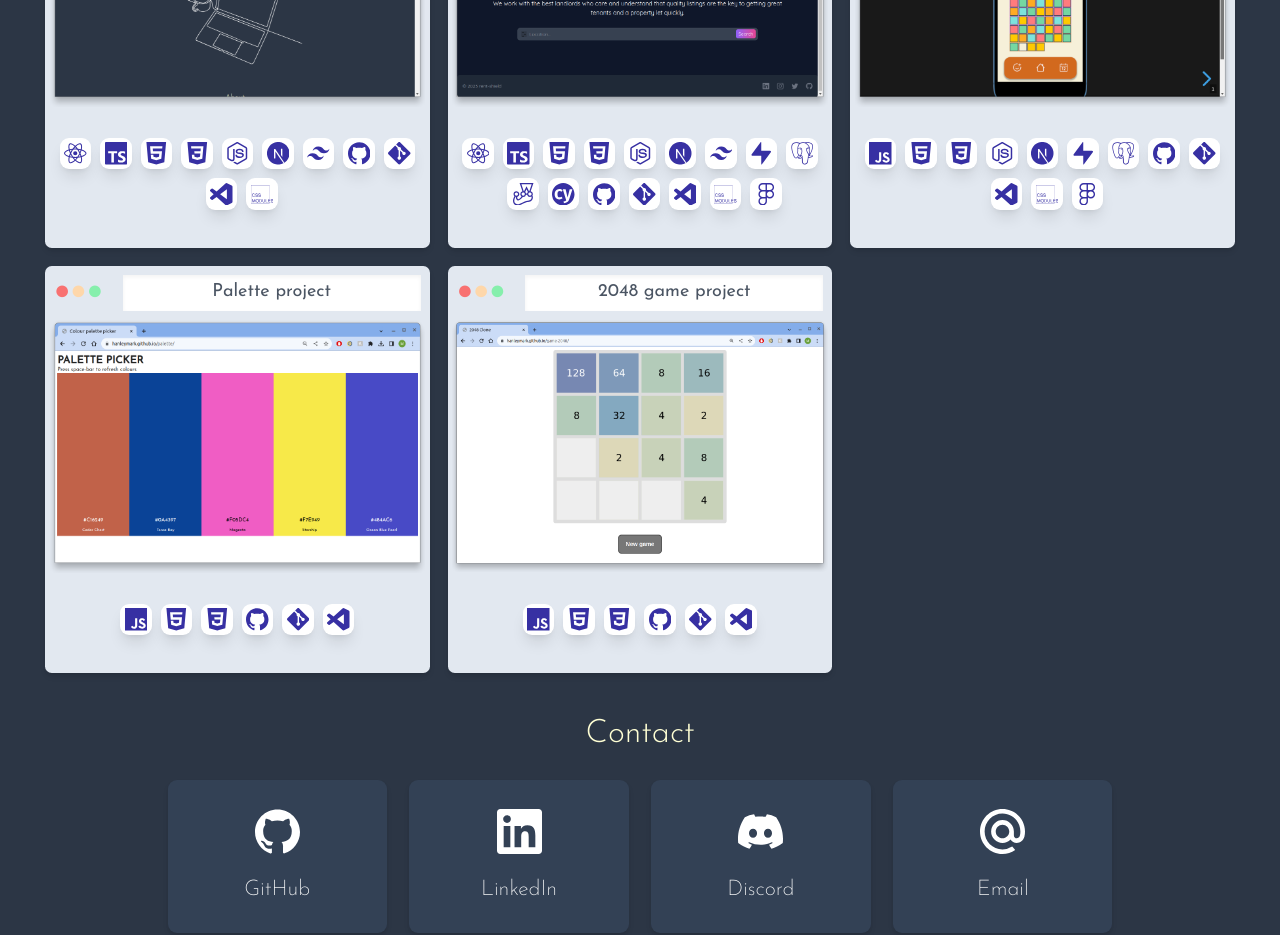
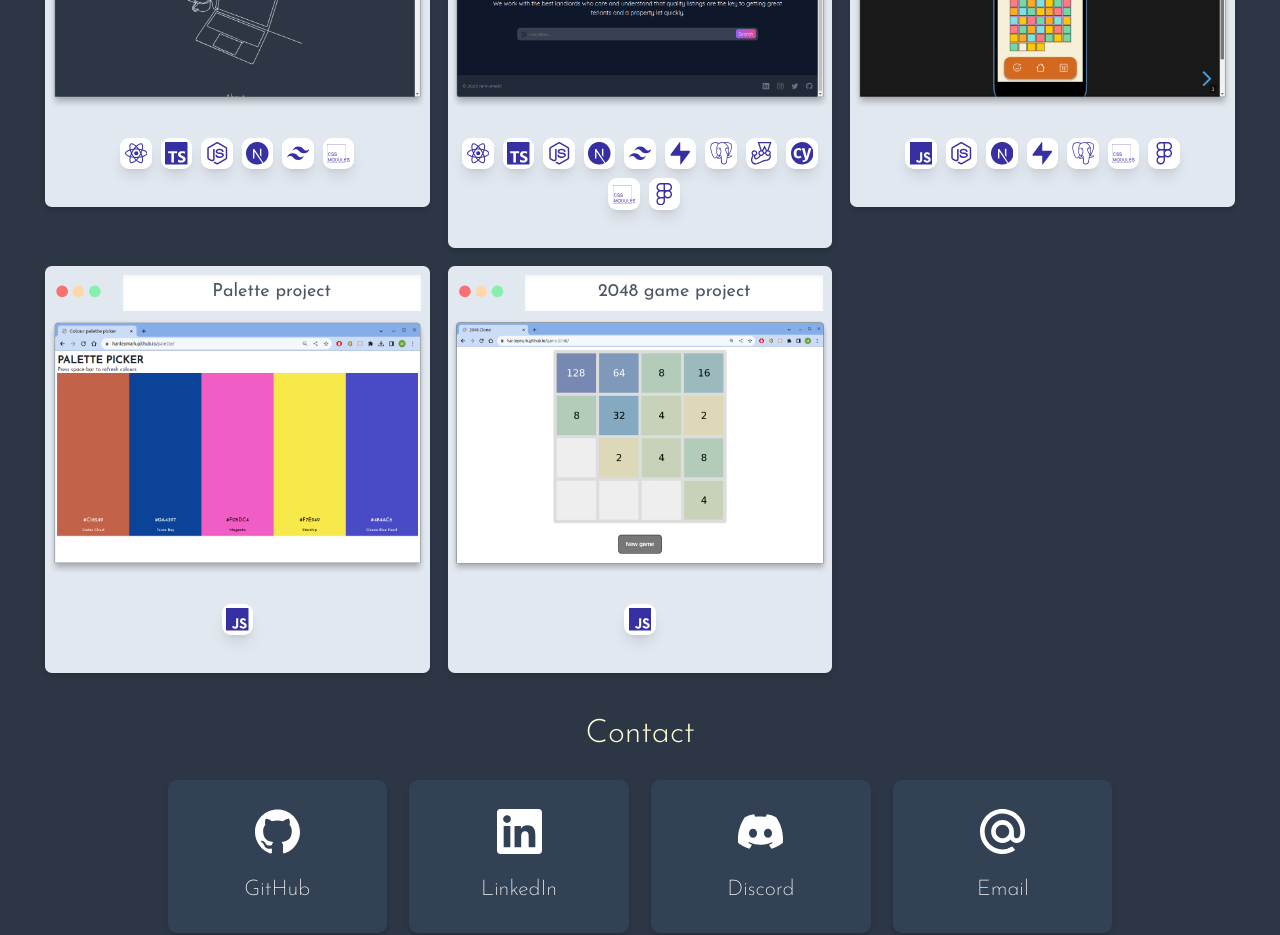
Before and after one commit to hanleymark/portfolio-web, a Next.js app: page / in a window 1280 px wide. Shown: the part 880-1815 px from the top of the page. Built offline with nearby package versions, Linux system fonts and the light colour scheme.

Commit message:
Remove superfluous tech stack items

```diff
--- a/data/projectData.ts
+++ b/data/projectData.ts
@@ -109,14 +109,9 @@ export const projects: Array<ProjectData> = [
     techStack: [
       technologies.react,
       technologies.typescript,
-      technologies.html,
-      technologies.css,
       technologies.node,
       technologies.next,
       technologies.tailwind,
-      technologies.github,
-      technologies.git,
-      technologies.vscode,
       technologies.cssmodules,
     ],
   },
@@ -131,8 +126,6 @@ export const projects: Array<ProjectData> = [
     techStack: [
       technologies.react,
       technologies.typescript,
-      technologies.html,
-      technologies.css,
       technologies.node,
       technologies.next,
       technologies.tailwind,
@@ -140,9 +133,6 @@ export const projects: Array<ProjectData> = [
       technologies.postgresql,
       technologies.jest,
       technologies.cypress,
-      technologies.github,
-      technologies.git,
-      technologies.vscode,
       technologies.cssmodules,
       technologies.figma,
     ],
@@ -157,15 +147,10 @@ export const projects: Array<ProjectData> = [
     deploymentLink: '',
     techStack: [
       technologies.javascript,
-      technologies.html,
-      technologies.css,
       technologies.node,
       technologies.next,
       technologies.supabase,
       technologies.postgresql,
-      technologies.github,
-      technologies.git,
-      technologies.vscode,
       technologies.cssmodules,
       technologies.figma,
     ],
@@ -178,14 +163,7 @@ export const projects: Array<ProjectData> = [
     imageAlt: '',
     repoLink: 'https://github.com/hanleymark/palette',
     deploymentLink: '',
-    techStack: [
-      technologies.javascript,
-      technologies.html,
-      technologies.css,
-      technologies.github,
-      technologies.git,
-      technologies.vscode,
-    ],
+    techStack: [technologies.javascript],
   },
   {
     title: '2048 game project',
@@ -195,13 +173,6 @@ export const projects: Array<ProjectData> = [
     imageAlt: '',
     repoLink: 'https://github.com/hanleymark/game-2048',
     deploymentLink: '',
-    techStack: [
-      technologies.javascript,
-      technologies.html,
-      technologies.css,
-      technologies.github,
-      technologies.git,
-      technologies.vscode,
-    ],
+    techStack: [technologies.javascript],
   },
 ];
```
